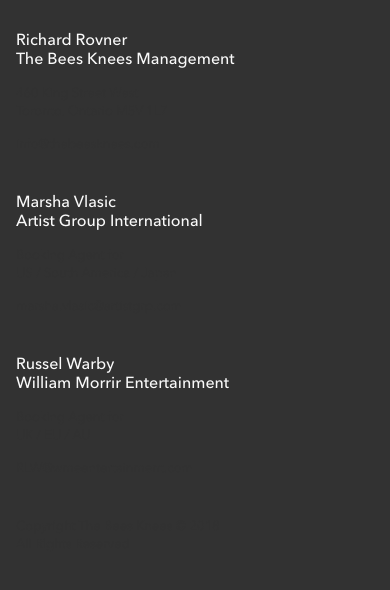
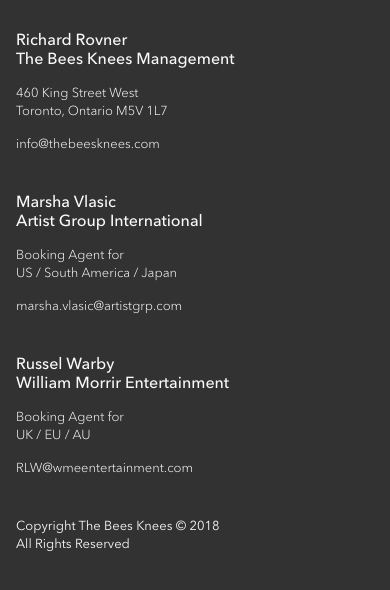
Before and after one commit to zohanaiderak/zohan-momin-bandsite, a plain HTML site: page Sprint-1/index.html in a window 390 px wide. Shown: the part 2987-3577 px from the top of the page. Drawn offline with Linux system fonts and the light colour scheme.

Commit message:
Updated tablet layout

```diff
--- a/Sprint-1/Styles/_typography.scss
+++ b/Sprint-1/Styles/_typography.scss
@@ -62,7 +62,6 @@
     font-size: 13px;
     line-height: 18px;
     font-family: $font-Light;
-    color: #323232;
     @include tablet{
         font-size: 14px;
         line-height: 22px;
--- a/Sprint-1/Styles/main.scss
+++ b/Sprint-1/Styles/main.scss
@@ -101,6 +101,7 @@
     &__para{
       display: flex;
       flex-direction: column;
+      color: #323232;
       @include h4-mobile;
       @include tablet{
         display: flex;
@@ -194,18 +195,6 @@
         }
       }
     }
-  .copyright{
-    padding-bottom: 40px;
-    @include h4-mobile;
-    @include tablet{
-      display: flex;
-      br{
-        display: none;
-      }
-    }
-  }
-}
-
     .contact{
       @include tablet{
       display: flex;
@@ -227,3 +216,14 @@
         }
       }
     }
+  .copyright{
+    padding-bottom: 40px;
+    @include h4-mobile;
+    @include tablet{
+      display: flex;
+      br{
+        display: none;
+      }
+    }
+  }
+}
```
Also changed, not shown: Sprint-1/Styles/main.css, 1 other file. Lines whose indentation alone changed are shown as unchanged.
